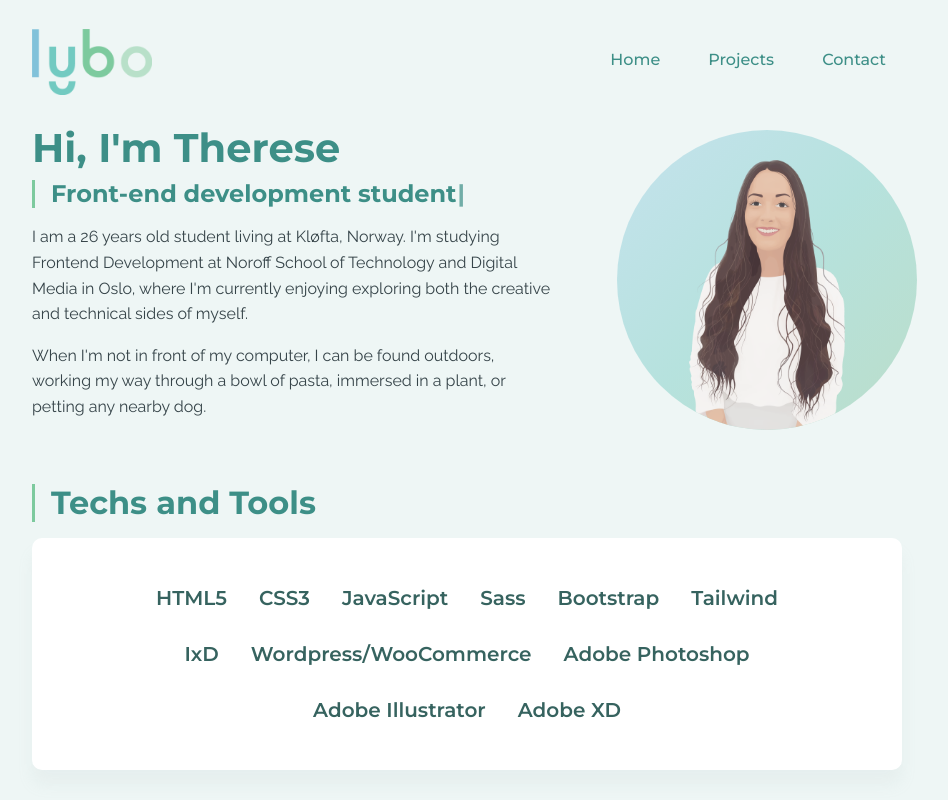
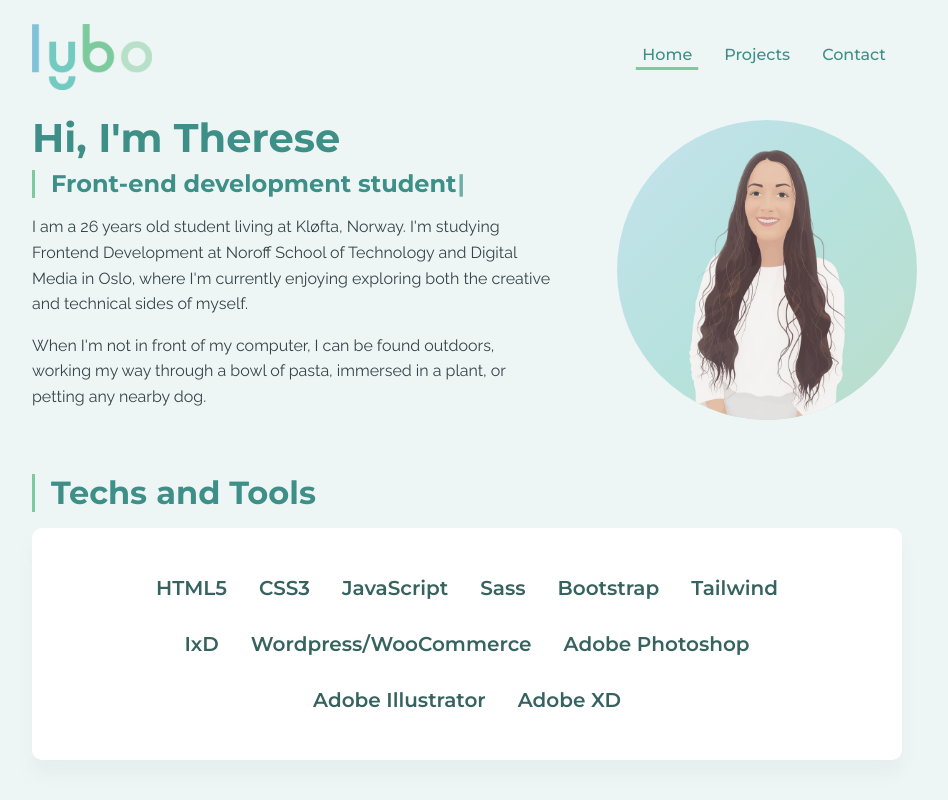
Before and after one commit to thereselybo/portfolio, a Next.js app: page / in a window 1280 px wide. Shown: the top 800 px of the page, without its empty margins (173-1121 px from the left). Built offline with nearby package versions, Linux system fonts and the light colour scheme.

Commit message:
added active state to nav links

```diff
--- a/components/Header.js
+++ b/components/Header.js
@@ -1,18 +1,53 @@
 import React from "react";
+import Link from "next/link";
+import { useRouter } from "next/router";
+
 import { Container, Navbar, Nav } from "react-bootstrap";
 import Fade from "react-reveal/Fade";
 
 function Header() {
+  const router = useRouter();
+
   return (
     <Fade bottom>
       <Navbar expand="md" className="my-3">
         <Container>
-          <Navbar.Brand href="/">
+          <Link href="/" className="navbar-brand">
             <img src="/images/logo.png" alt="Logo" width="120px" />
-          </Navbar.Brand>
+          </Link>
+          {/* <Navbar.Brand href="/">
+            <img src="/images/logo.png" alt="Logo" width="120px" />
+          </Navbar.Brand> */}
           <Navbar.Toggle aria-controls="basic-navbar-nav" />
           <Navbar.Collapse className="justify-content-end">
-            <Nav.Link className="px-0 px-md-3" href="/">
+            <Link href="/">
+              <a
+                className={`px-0 px-md-3 nav-link ${
+                  router.pathname == "/" || "" ? "active" : ""
+                }`}
+              >
+                Home
+              </a>
+            </Link>
+            <Link href="/projects">
+              <a
+                className={`px-0 px-md-3 nav-link ${
+                  router.pathname == "/projects" ? "active" : ""
+                }`}
+              >
+                Projects
+              </a>
+            </Link>
+            <Link href="/contact">
+              <a
+                className={`px-0 px-md-3 nav-link ${
+                  router.pathname == "/contact" ? "active" : ""
+                }`}
+              >
+                Contact
+              </a>
+            </Link>
+            {/* <Nav.Link className="px-0 px-md-3" href="/">
               Home
             </Nav.Link>
             <Nav.Link className="px-0 px-md-3 mx-md-3" href="/projects">
@@ -20,7 +55,7 @@ function Header() {
             </Nav.Link>
             <Nav.Link className="px-0 px-md-3" href="/contact">
               Contact
-            </Nav.Link>
+            </Nav.Link> */}
           </Navbar.Collapse>
         </Container>
       </Navbar>
--- a/sass/partials/_header.scss
+++ b/sass/partials/_header.scss
@@ -21,7 +21,8 @@ header {
   .nav-link.active:after {
     display: block;
     content: "";
-    border-bottom: $border-style;
+    transform: scaleX(1.25);
+    // border-bottom: $border-style;
   }
 
   .navbar-light .navbar-toggler {
```
